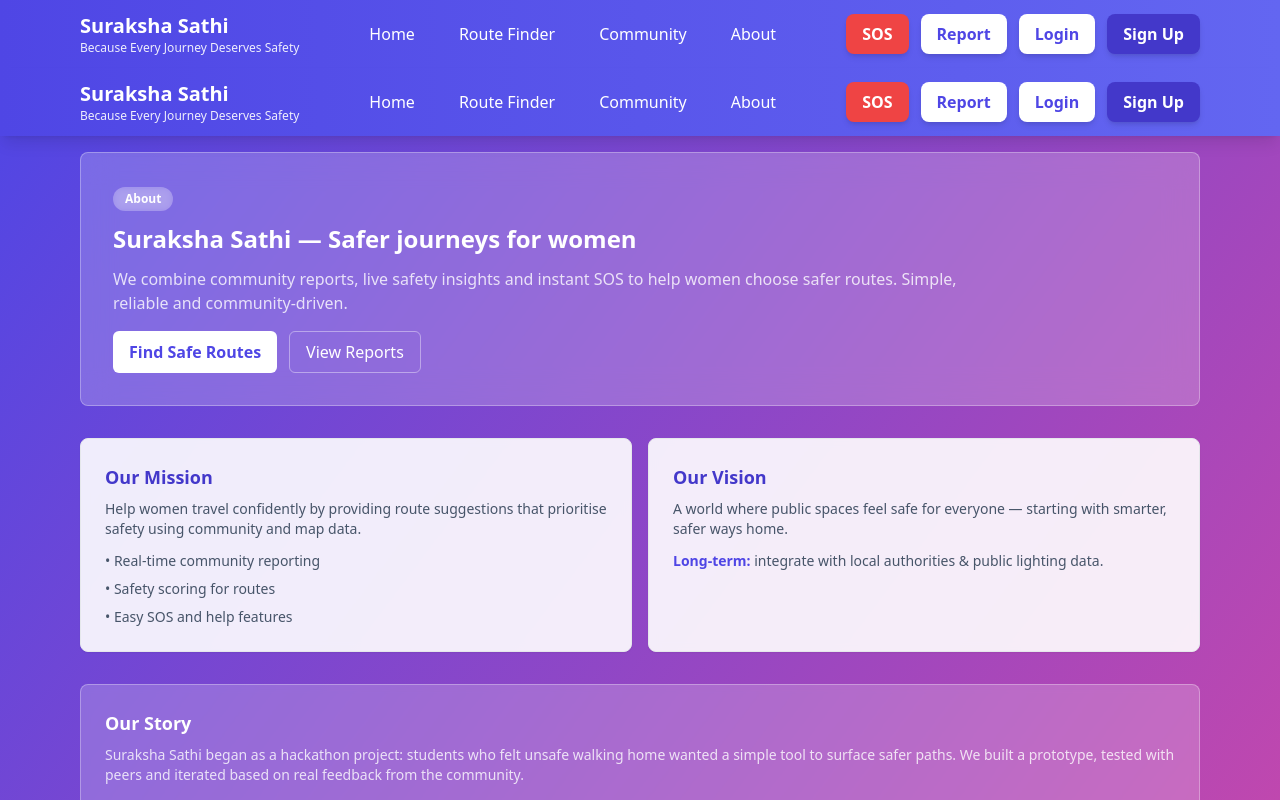
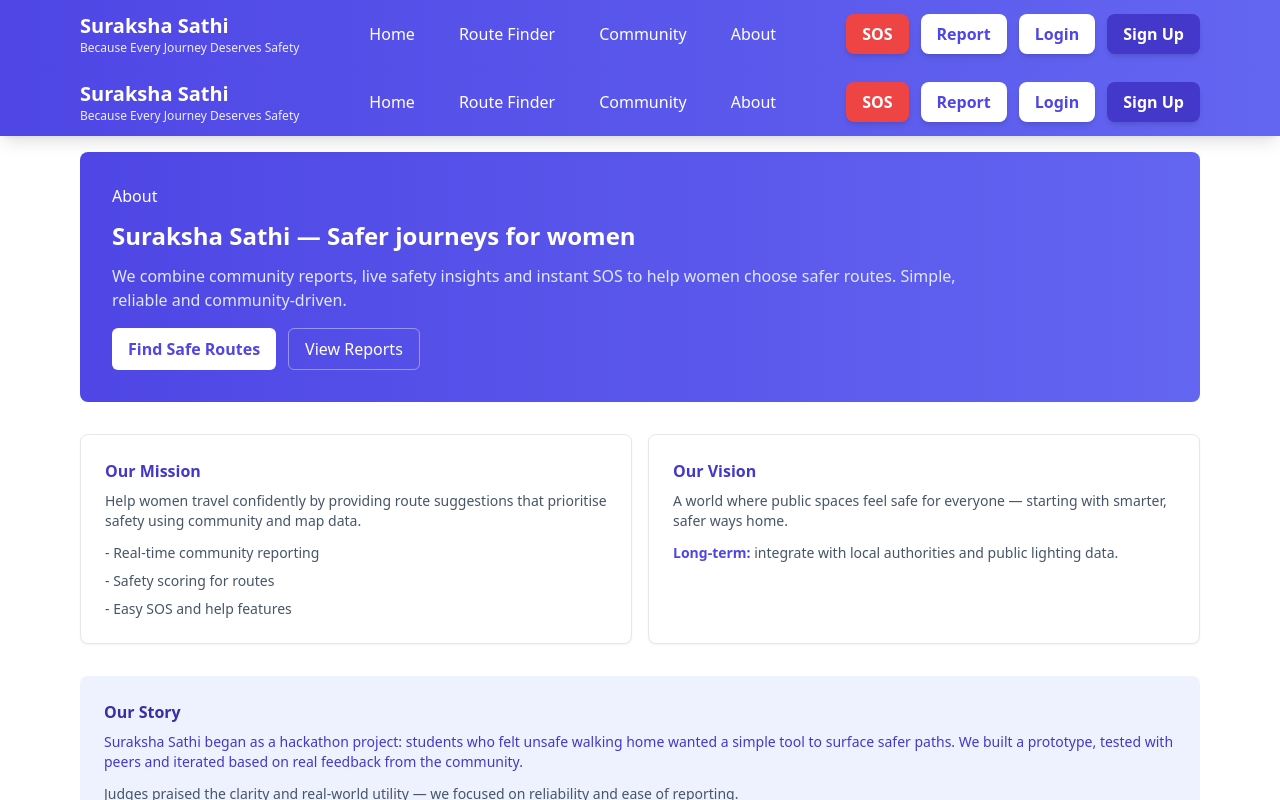
Before and after one commit to Srishti2006-coder/Suraksha-sathi-react, a React (Create React App) app: page / in a window 1280 px wide. Both pictures are taken after a click on the button "About". Shown: the top 800 px of the page. Built offline with nearby package versions, Linux system fonts and the light colour scheme.

Commit message:
about page changed

```diff
--- a/src/pages/About.jsx
+++ b/src/pages/About.jsx
@@ -1,5 +1,6 @@
 import React, { useState } from "react";
 import Navbar from "../components/Navbar";
+import Footer from "../components/Footer";
 
 const About = ({ setPage }) => {
   const [contactForm, setContactForm] = useState({
@@ -14,7 +15,7 @@ const About = ({ setPage }) => {
   const handleContactSubmit = (e) => {
     e.preventDefault();
     setModalContent({
-      title: "✅ Message Sent!",
+      title: "Message Sent!",
       message: "We'll get back to you soon.",
       type: "success"
     });
@@ -24,21 +25,19 @@ const About = ({ setPage }) => {
   };
 
   return (
-    <div className="min-h-screen bg-gradient-to-br from-indigo-600 to-pink-500 flex flex-col">
+    <div className="min-h-screen bg-white flex flex-col">
       <Navbar setPage={setPage} />
 
       <div className="flex-grow max-w-6xl mx-auto mt-4 px-4 pb-8 w-full">
         <div className="grid gap-8">
           {/* 1. Hero Section */}
-          <div className="bg-white/20 backdrop-blur-lg border border-white/30 rounded-lg p-8">
+          <div className="bg-gradient-to-r from-indigo-600 to-indigo-500 text-white rounded-lg p-8">
             <div className="max-w-4xl">
-              <span className="inline-block px-3 py-1 rounded-full bg-white/20 text-white text-xs font-semibold backdrop-blur-sm">
-                About
-              </span>
-              <h2 className="text-2xl font-extrabold mt-3 text-white">
+              <span className="badge">About</span>
+              <h2 className="text-2xl font-extrabold mt-3">
                 Suraksha Sathi — Safer journeys for women
               </h2>
-              <p className="mt-3 text-white/80">
+              <p className="mt-3 text-indigo-100">
                 We combine community reports, live safety insights and instant SOS to help
                 women choose safer routes. Simple, reliable and community-driven.
               </p>
@@ -61,42 +60,42 @@ const About = ({ setPage }) => {
 
           {/* 2. Our Mission & Vision */}
           <div className="grid md:grid-cols-2 gap-4">
-            <div className="p-6 rounded-lg border shadow-sm bg-white/90 backdrop-blur-sm">
-              <h3 className="font-semibold text-indigo-700 text-lg">Our Mission</h3>
+            <div className="p-6 rounded-lg border shadow-sm bg-white">
+              <h3 className="font-semibold text-indigo-700">Our Mission</h3>
               <p className="mt-2 text-sm text-slate-600">
                 Help women travel confidently by providing route suggestions that prioritise
                 safety using community and map data.
               </p>
               <ul className="mt-3 text-sm space-y-2 text-slate-600">
-                <li>• Real-time community reporting</li>
-                <li>• Safety scoring for routes</li>
-                <li>• Easy SOS and help features</li>
+                <li>- Real-time community reporting</li>
+                <li>- Safety scoring for routes</li>
+                <li>- Easy SOS and help features</li>
               </ul>
             </div>
 
-            <div className="p-6 rounded-lg border shadow-sm bg-white/90 backdrop-blur-sm">
-              <h3 className="font-semibold text-indigo-700 text-lg">Our Vision</h3>
+            <div className="p-6 rounded-lg border shadow-sm bg-white">
+              <h3 className="font-semibold text-indigo-700">Our Vision</h3>
               <p className="mt-2 text-sm text-slate-600">
                 A world where public spaces feel safe for everyone — starting with smarter,
                 safer ways home.
               </p>
               <div className="mt-3 text-sm text-slate-600">
                 <strong className="text-indigo-600">Long-term:</strong> integrate with
-                local authorities & public lighting data.
+                local authorities and public lighting data.
               </div>
             </div>
           </div>
 
           {/* 3. Our Story */}
-          <div className="p-6 rounded-lg bg-white/20 backdrop-blur-sm border border-white/30">
-            <h3 className="font-semibold text-white text-lg">Our Story</h3>
-            <p className="mt-2 text-sm text-white/80">
+          <div className="p-6 rounded-lg bg-indigo-50">
+            <h3 className="font-semibold text-indigo-800">Our Story</h3>
+            <p className="mt-2 text-sm text-indigo-700">
               Suraksha Sathi began as a hackathon project: students who felt unsafe
               walking home wanted a simple tool to surface safer paths. We built a
               prototype, tested with peers and iterated based on real feedback from the
               community.
             </p>
-            <div className="mt-3 text-sm text-white/70">
+            <div className="mt-3 text-sm text-slate-600">
               Judges praised the clarity and real-world utility — we focused on reliability
               and ease of reporting.
             </div>
@@ -104,30 +103,30 @@ const About = ({ setPage }) => {
 
           {/* 4. Key Features */}
           <div className="grid sm:grid-cols-2 lg:grid-cols-4 gap-4">
-            <div className="p-4 rounded-lg border bg-white/90 shadow-sm text-center hover:shadow-md transition hover:-translate-y-1 backdrop-blur-sm">
-              <div className="text-3xl">🗺️</div>
-              <div className="font-semibold mt-3 text-gray-800">Safe Routes</div>
+            <div className="p-4 rounded-lg border bg-white shadow-sm text-center hover:shadow-md transition hover:-translate-y-1">
+              <div className="text-3xl">Saf</div>
+              <div className="font-semibold mt-3">Safe Routes</div>
               <div className="text-sm text-slate-600 mt-1">
                 Route suggestions ranked by safety score.
               </div>
             </div>
-            <div className="p-4 rounded-lg border bg-white/90 shadow-sm text-center hover:shadow-md transition hover:-translate-y-1 backdrop-blur-sm">
-              <div className="text-3xl">🚨</div>
-              <div className="font-semibold mt-3 text-gray-800">SOS Alerts</div>
+            <div className="p-4 rounded-lg border bg-white shadow-sm text-center hover:shadow-md transition hover:-translate-y-1">
+              <div className="text-3xl">SOS</div>
+              <div className="font-semibold mt-3">SOS Alerts</div>
               <div className="text-sm text-slate-600 mt-1">
                 Quickly notify contacts and log location.
               </div>
             </div>
-            <div className="p-4 rounded-lg border bg-white/90 shadow-sm text-center hover:shadow-md transition hover:-translate-y-1 backdrop-blur-sm">
-              <div className="text-3xl">📣</div>
-              <div className="font-semibold mt-3 text-gray-800">Community Reports</div>
+            <div className="p-4 rounded-lg border bg-white shadow-sm text-center hover:shadow-md transition hover:-translate-y-1">
+              <div className="text-3xl">Rep</div>
+              <div className="font-semibold mt-3">Community Reports</div>
               <div className="text-sm text-slate-600 mt-1">
                 Submit and view reported areas on the map.
               </div>
             </div>
-            <div className="p-4 rounded-lg border bg-white/90 shadow-sm text-center hover:shadow-md transition hover:-translate-y-1 backdrop-blur-sm">
-              <div className="text-3xl">🔒</div>
-              <div className="font-semibold mt-3 text-gray-800">Privacy</div>
+            <div className="p-4 rounded-lg border bg-white shadow-sm text-center hover:shadow-md transition hover:-translate-y-1">
+              <div className="text-3xl">Sec</div>
+              <div className="font-semibold mt-3">Privacy</div>
               <div className="text-sm text-slate-600 mt-1">
                 We keep user data safe and minimal.
               </div>
@@ -135,8 +134,8 @@ const About = ({ setPage }) => {
           </div>
 
           {/* 5. Meet the Team */}
-          <div className="bg-white/90 p-6 rounded-lg border shadow-sm backdrop-blur-sm">
-            <h3 className="font-semibold text-indigo-700 text-lg">Meet the Team</h3>
+          <div className="bg-white p-6 rounded-lg border shadow-sm">
+            <h3 className="font-semibold text-indigo-700">Meet the Team</h3>
             <p className="text-sm text-slate-600 mt-2">
               Hackathon team behind Suraksha Sathi
             </p>
@@ -146,7 +145,7 @@ const About = ({ setPage }) => {
                   SJ
                 </div>
                 <div>
-                  <div className="font-semibold text-gray-800">Shreya Janweja</div>
+                  <div className="font-semibold">Shreya Janweja</div>
                   <div className="text-xs text-slate-500">Frontend</div>
                 </div>
               </div>
@@ -155,7 +154,7 @@ const About = ({ setPage }) => {
                   SB
                 </div>
                 <div>
-                  <div className="font-semibold text-gray-800">Srishti Bansal</div>
+                  <div className="font-semibold">Srishti Bansal</div>
                   <div className="text-xs text-slate-500">UX / Research</div>
                 </div>
               </div>
@@ -164,7 +163,7 @@ const About = ({ setPage }) => {
                   SJ
                 </div>
                 <div>
-                  <div className="font-semibold text-gray-800">Sejal Jain</div>
+                  <div className="font-semibold">Sejal Jain</div>
                   <div className="text-xs text-slate-500">Backend</div>
                 </div>
               </div>
@@ -173,29 +172,27 @@ const About = ({ setPage }) => {
 
           {/* 6. Impact / Stats Section */}
           <div className="grid sm:grid-cols-3 gap-4">
-            <div className="p-6 rounded-lg bg-gradient-to-br from-indigo-600 to-indigo-500 text-white text-center border border-white/20">
+            <div className="p-6 rounded-lg bg-gradient-to-br from-indigo-600 to-indigo-500 text-white text-center">
               <div className="text-3xl font-extrabold">1,245</div>
               <div className="mt-2 text-sm">Safe Routes Suggested</div>
             </div>
-            <div className="p-6 rounded-lg bg-gradient-to-br from-pink-500 to-pink-400 text-white text-center border border-white/20">
+            <div className="p-6 rounded-lg bg-gradient-to-br from-pink-500 to-pink-400 text-white text-center">
               <div className="text-3xl font-extrabold">320</div>
               <div className="mt-2 text-sm">Areas Reported</div>
             </div>
-            <div className="p-6 rounded-lg bg-gradient-to-br from-emerald-500 to-emerald-400 text-white text-center border border-white/20">
+            <div className="p-6 rounded-lg bg-gradient-to-br from-emerald-500 to-emerald-400 text-white text-center">
               <div className="text-3xl font-extrabold">42</div>
               <div className="mt-2 text-sm">SOS Alerts</div>
             </div>
           </div>
 
           {/* 7. Contact or Join Us */}
-          <div className="p-6 rounded-lg bg-white/90 border shadow-sm backdrop-blur-sm">
+          <div className="p-6 rounded-lg bg-white border shadow-sm">
             <div className="grid md:grid-cols-2 gap-6 items-center">
               <div>
-                <h4 className="font-semibold text-indigo-700 text-lg">
-                  Join us / Contact
-                </h4>
+                <h4 className="font-semibold text-indigo-700">Join us / Contact</h4>
                 <p className="text-sm text-slate-600 mt-2">
-                  Want to help, test or integrate? Drop a message — we'll get back.
+                  Want to help, test or integrate? Drop a message — we will get back.
                 </p>
                 <div className="mt-4">
                   <a
@@ -204,7 +201,7 @@ const About = ({ setPage }) => {
                   >
                     Email Us
                   </a>
-                  <button className="ml-3 px-4 py-2 border rounded-md hover:bg-slate-50 transition text-gray-700">
+                  <button className="ml-3 px-4 py-2 border rounded-md hover:bg-slate-50 transition">
                     Volunteer
                   </button>
                 </div>
@@ -250,11 +247,13 @@ const About = ({ setPage }) => {
         </div>
       </div>
 
+      <Footer />
+
       {/* Success Modal */}
       {showModal && (
         <div className="fixed inset-0 z-50 flex items-center justify-center p-4">
-          <div className="absolute inset-0 bg-black/50 backdrop-blur-sm"></div>
-          <div className="relative bg-green-500/90 backdrop-blur-lg rounded-2xl shadow-2xl p-6 w-full max-w-sm text-center border border-white/20">
+          <div className="absolute inset-0 bg-black/50"></div>
+          <div className="relative bg-green-500 rounded-2xl shadow-2xl p-6 w-full max-w-sm text-center border border-white/20">
             <h3 className="text-xl font-bold text-white mb-2">{modalContent.title}</h3>
             <p className="text-white/90">{modalContent.message}</p>
           </div>
```
